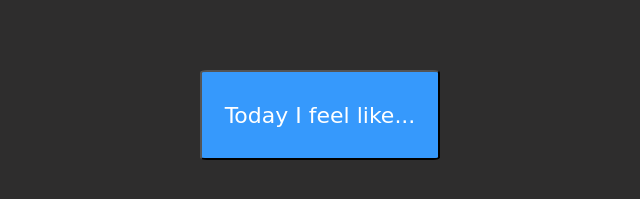
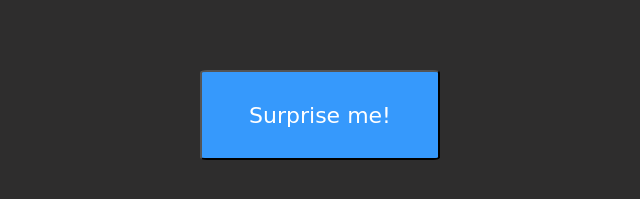
Before and after one commit to AndrejaP/Za-Katarinu, a plain HTML site: page index.html in a window 1280 px wide. Shown: the part 375-574 px from the top of the page, 320-960 px from the left. Drawn offline with Linux system fonts and the light colour scheme; a web font is replaced by a local one.

Commit message:
Update index.html
Button renaming.

```diff
--- a/index.html
+++ b/index.html
@@ -14,7 +14,7 @@
         <span class='haiku__adjTimeplace'>Early </span><span class='haiku__timeplace'> morning,</span> <span class='haiku__adjective'> dreamy </span>
        <br> <span class='haiku__noun'> love </span><span class='haiku__noun2'> mushroom </span><br><span class='haiku__verb'>swimming</span> <span class='haiku__abstract'> expansion.</span>
       </p>
-      <button class='button' onclick="createHaiku()">Today I feel like...</button>
+      <button class='button' onclick="createHaiku()">Surprise me!</button>
     </div>
     <script src="app.js"></script>
   </body>
```
